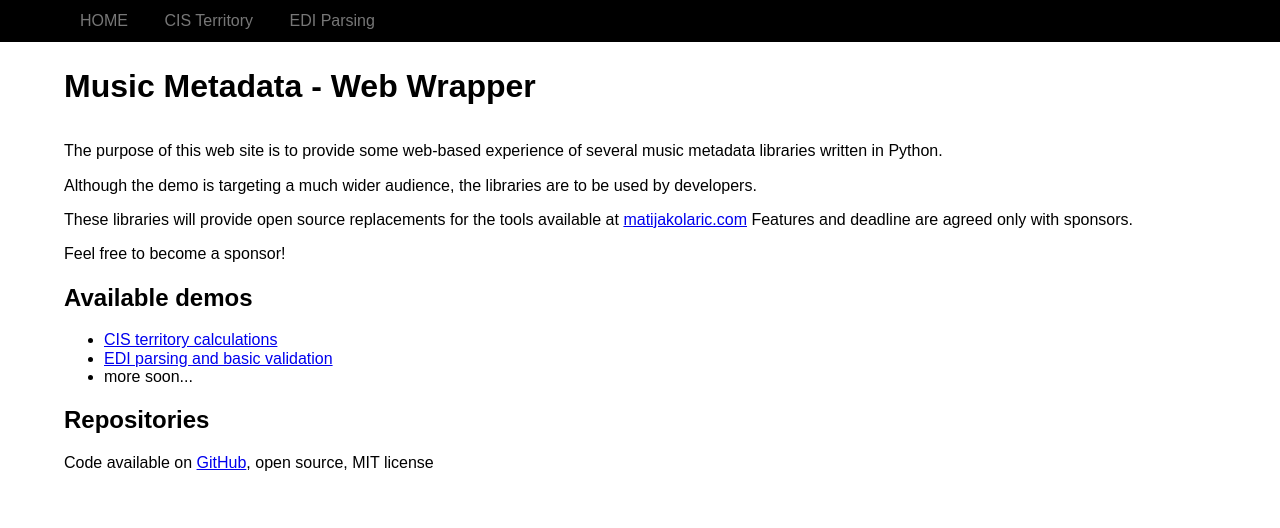
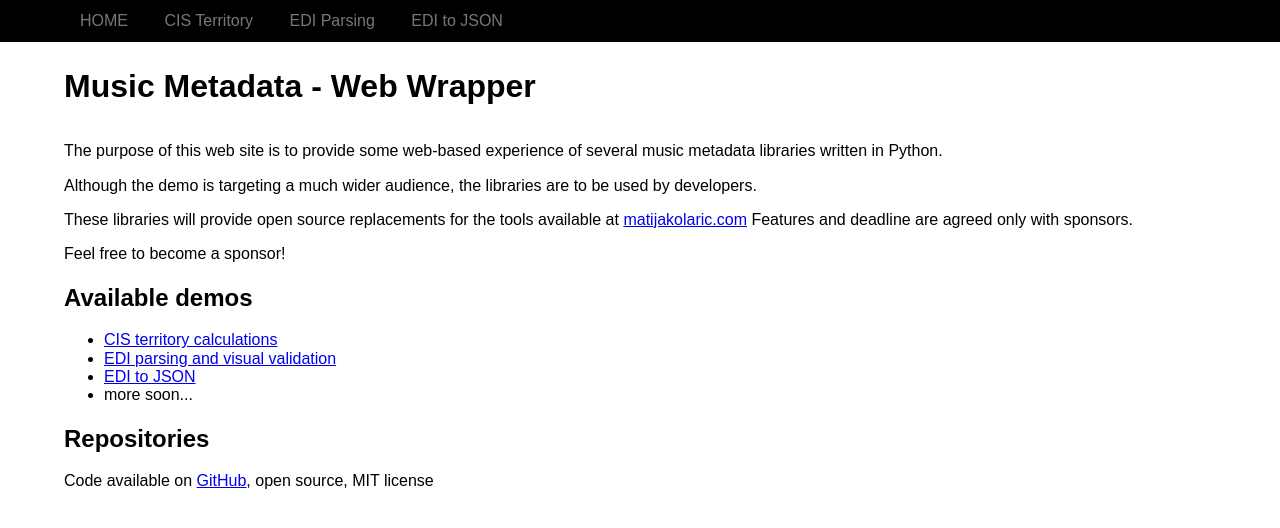
Before and after one commit to musicmetadata/web-wrapper, a Django app: page / in a window 1280 px wide. Shown: the top 528 px of the page. Run offline with Django 3.2, Linux system fonts and the light colour scheme; some libraries are stand-ins or nearby versions.

Commit message:
json work completed without validation

```diff
--- a/edi/urls.py
+++ b/edi/urls.py
@@ -1,6 +1,8 @@
 from django.urls import path
-from .views import EdiImportView
+from .views import VisualValidatorView, ToJson
 
 urlpatterns = [
-    path('', EdiImportView.as_view(), name='edi_import'),
+    path('visualvalidator/', VisualValidatorView.as_view(),
+         name='visual_validator'),
+    path('json/', ToJson.as_view(), name='edi_to_json'),
 ]
--- a/templates/base.html
+++ b/templates/base.html
@@ -17,8 +17,11 @@
         <li class="pure-menu-item"><a href="{% url 'territory_list' %}"
                                       class="pure-menu-link">CIS Territory</a>
         </li>
-        <li class="pure-menu-item"><a href="{% url 'edi_import' %}"
+        <li class="pure-menu-item"><a href="{% url 'visual_validator' %}"
                                       class="pure-menu-link">EDI Parsing</a>
+        </li>
+        <li class="pure-menu-item"><a href="{% url 'edi_to_json' %}"
+                                      class="pure-menu-link">EDI to JSON</a>
         </li>
     </ul>
 </div>
@@ -41,8 +44,9 @@
                 <ul>
                     <li><a href="{% url 'territory_list' %}">CIS territory
                         calculations</a></li>
-                    <li><a href="{% url 'edi_import' %}">EDI parsing and basic
-                        validation</a></li>
+                    <li><a href="{% url 'visual_validator' %}">EDI parsing and
+                        visual validation</a></li>
+                    <li><a href="{% url 'edi_to_json' %}">EDI to JSON</a></li>
                     <li>more soon...</li>
                 </ul>
                 <h2>Repositories</h2>
```
Also changed, not shown: edi/views.py (+33 -4 lines).
